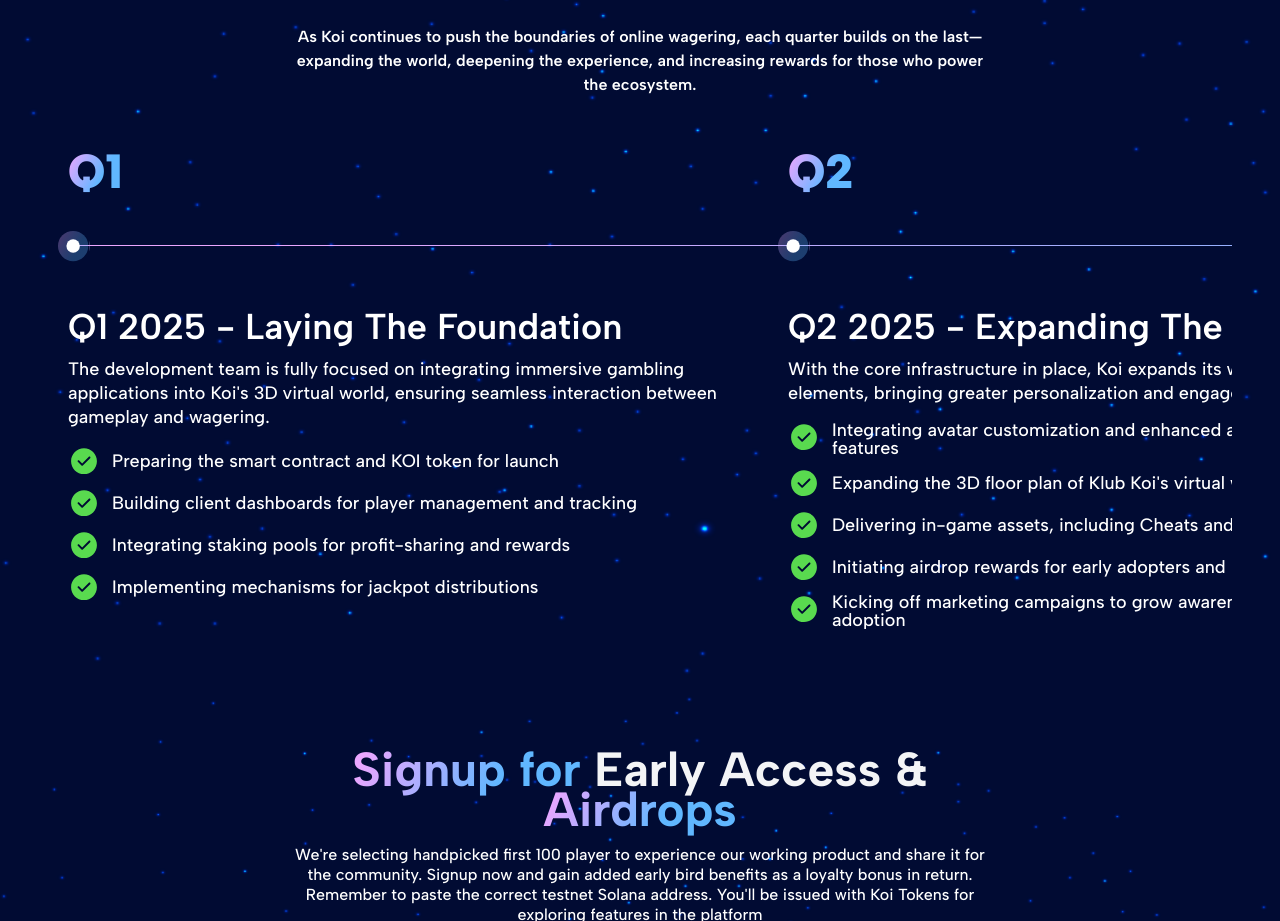
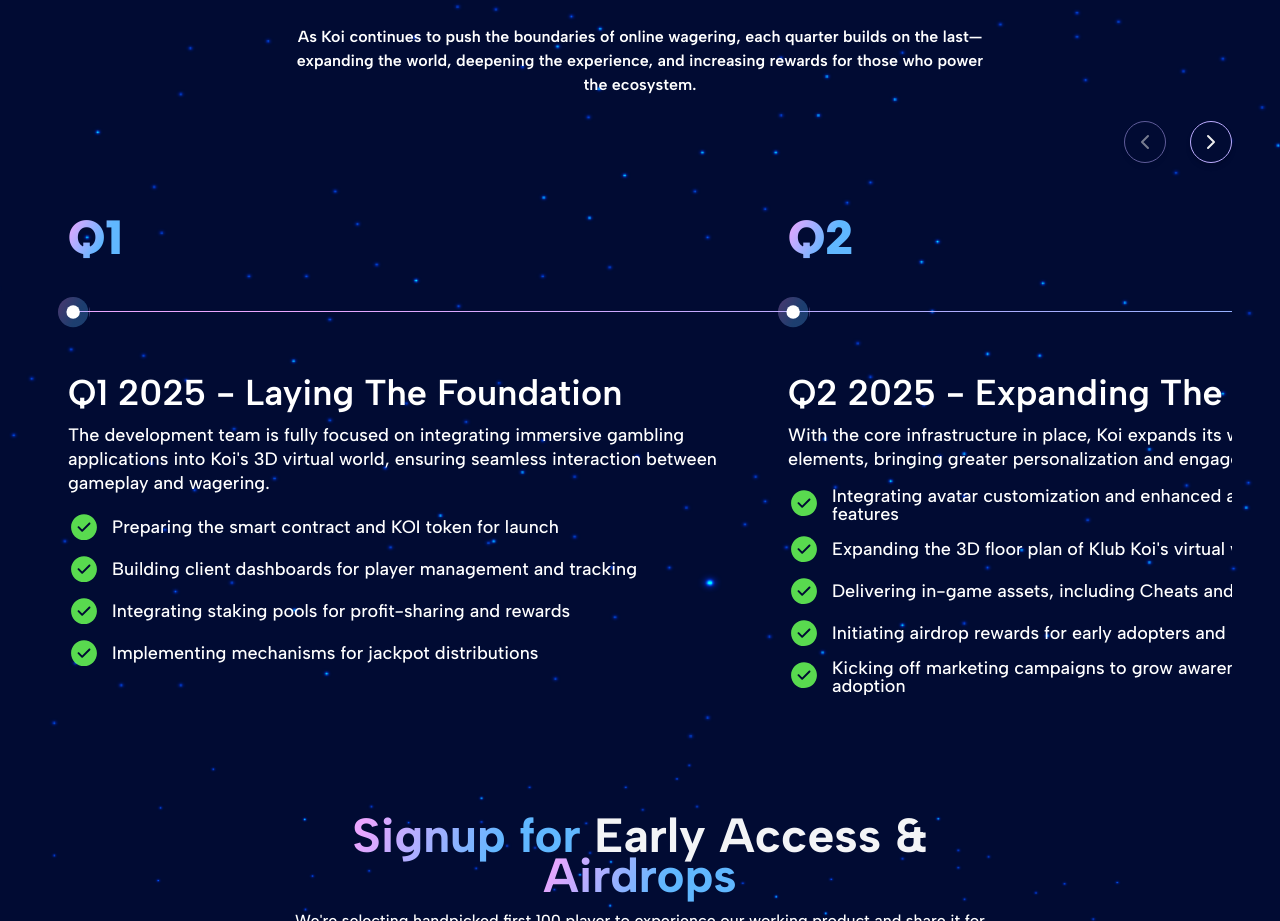
Before and after one commit to tmwgc/klubkoi-lander, a Next.js app: page / in a window 1280 px wide. Shown: the part 10300-11221 px from the top of the page. Built offline with nearby package versions, Linux system fonts and the light colour scheme.

Commit message:
chore: roadmap desktop arrows added

```diff
--- a/package.json
+++ b/package.json
@@ -12,6 +12,7 @@
     "@emailjs/browser": "^4.4.1",
     "@formkit/auto-animate": "^0.8.2",
     "chart.js": "^4.4.8",
+    "lucide-react": "^0.476.0",
     "next": "15.1.4",
     "react": "^19.0.0",
     "react-chartjs-2": "^5.3.0",
--- a/src/components/Roadmap/Roadmap.tsx
+++ b/src/components/Roadmap/Roadmap.tsx
@@ -1,14 +1,90 @@
 "use client";
 import * as React from "react";
+import { ChevronLeft, ChevronRight } from "lucide-react";
+
 import QuarterSection from "./QuarterSection";
 import { roadmap } from "@/config";
 
 const TimelineRoadmap: React.FC = () => {
   const [show, setShow] = React.useState(false);
+  const scrollContainerRef = React.useRef<HTMLDivElement>(null);
+  const [canScrollLeft, setCanScrollLeft] = React.useState(false);
+  const [canScrollRight, setCanScrollRight] = React.useState(true);
+
+  // Function to handle scrolling to the right
+  const scrollRight = () => {
+    if (scrollContainerRef.current) {
+      // Get the width of a quarter section (approximately)
+      const scrollAmount = 685; // 680px width + 5px margin
+      const currentScroll = scrollContainerRef.current.scrollLeft;
+      scrollContainerRef.current.scrollTo({
+        left: currentScroll + scrollAmount,
+        behavior: "smooth",
+      });
+    }
+  };
+
+  // Function to handle scrolling to the left
+  const scrollLeft = () => {
+    if (scrollContainerRef.current) {
+      // Get the width of a quarter section (approximately)
+      const scrollAmount = 685; // 680px width + 5px margin
+      const currentScroll = scrollContainerRef.current.scrollLeft;
+      scrollContainerRef.current.scrollTo({
+        left: currentScroll - scrollAmount,
+        behavior: "smooth",
+      });
+    }
+  };
+
+  // Update scroll buttons visibility based on scroll position
+  const handleScroll = () => {
+    if (scrollContainerRef.current) {
+      const { scrollLeft, scrollWidth, clientWidth } = scrollContainerRef.current;
+      setCanScrollLeft(scrollLeft > 0);
+      setCanScrollRight(scrollLeft < scrollWidth - clientWidth - 10); // Add small buffer
+    }
+  };
+
+  // Initialize scroll state and add scroll event listener
+  React.useEffect(() => {
+    const scrollContainer = scrollContainerRef.current;
+    if (scrollContainer) {
+      handleScroll(); // Initial check
+      scrollContainer.addEventListener("scroll", handleScroll);
+      return () => scrollContainer.removeEventListener("scroll", handleScroll);
+    }
+  }, []);
+
   return (
-    <section aria-labelledby="roadmap-title">
+    <section aria-labelledby="roadmap-title" className="relative">
+      {/* Arrow navigation for desktop */}
+      <div className="mt-6 flex justify-end gap-6 max-md:hidden relative">
+        <button
+          onClick={scrollLeft}
+          className={`bg-[var(--background)] border border-[var(--primary)] rounded-full p-2 shadow-md ${
+            !canScrollLeft ? "opacity-50 cursor-not-allowed" : "opacity-100 cursor-pointer"
+          }`}
+          disabled={!canScrollLeft}
+          aria-label="Scroll left"
+        >
+          <ChevronLeft size={24} />
+        </button>
+        <button
+          onClick={scrollRight}
+          className={`bg-[var(--background)] border border-[var(--primary)] rounded-full p-2 shadow-md ${
+            !canScrollRight ? "opacity-50 cursor-not-allowed" : "opacity-100 cursor-pointer"
+          }`}
+          disabled={!canScrollRight}
+          aria-label="Scroll right"
+        >
+          <ChevronRight size={24} />
+        </button>
+      </div>
+
       <div>
         <div
+          ref={scrollContainerRef}
           className={`pl-5 mt-12 w-full max-md:mt-10 max-md:max-w-full overflow-x-auto max-md:overflow-x-revert roadmap-timeline relative overflow-y-hidden ${
             show ? "max-md:h-auto" : "max-md:h-[700px] max-md:overflow-y-hidden"
           }`}
```
Also changed, not shown: 1 other file (tests, documents, lock files or other folders).
